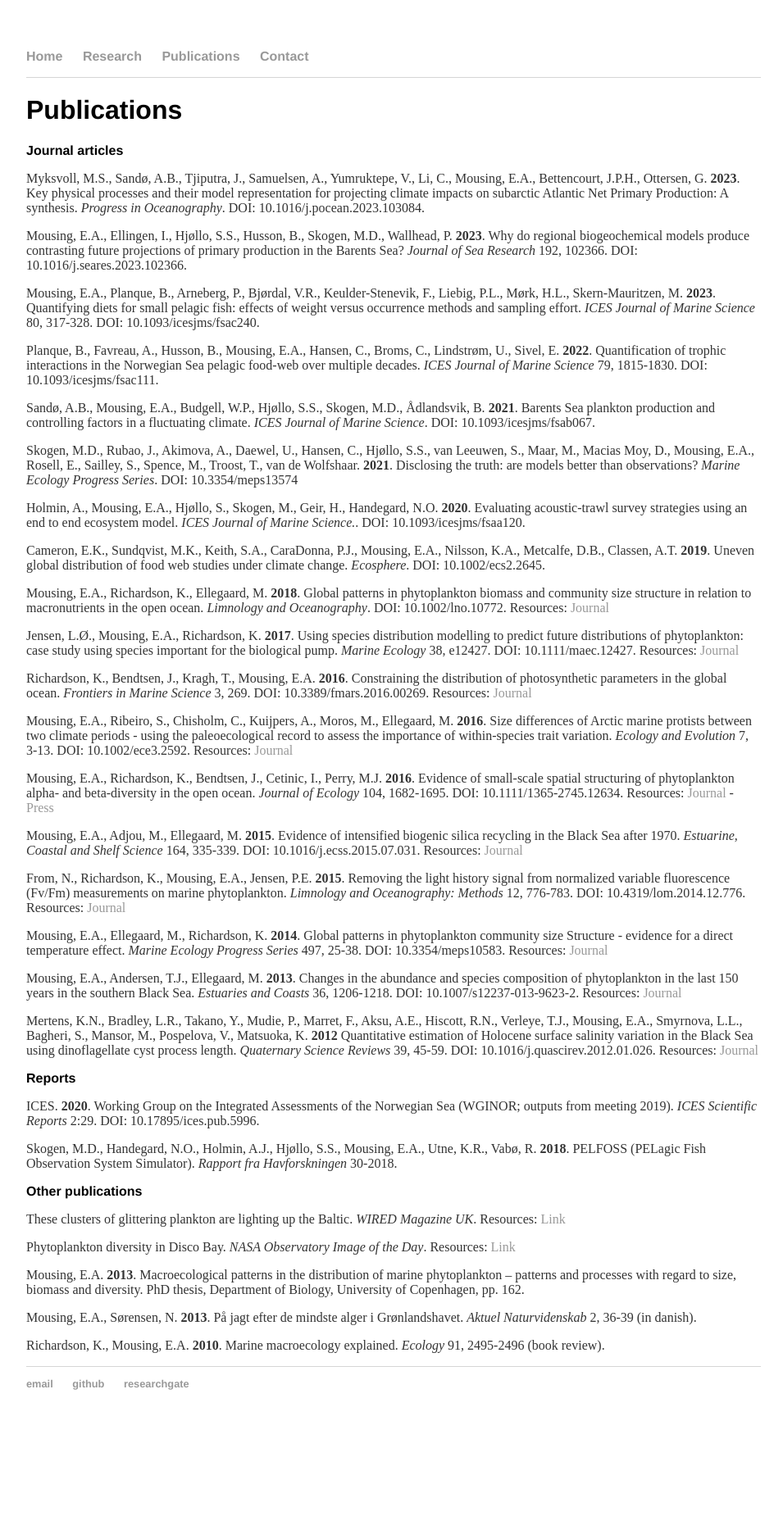
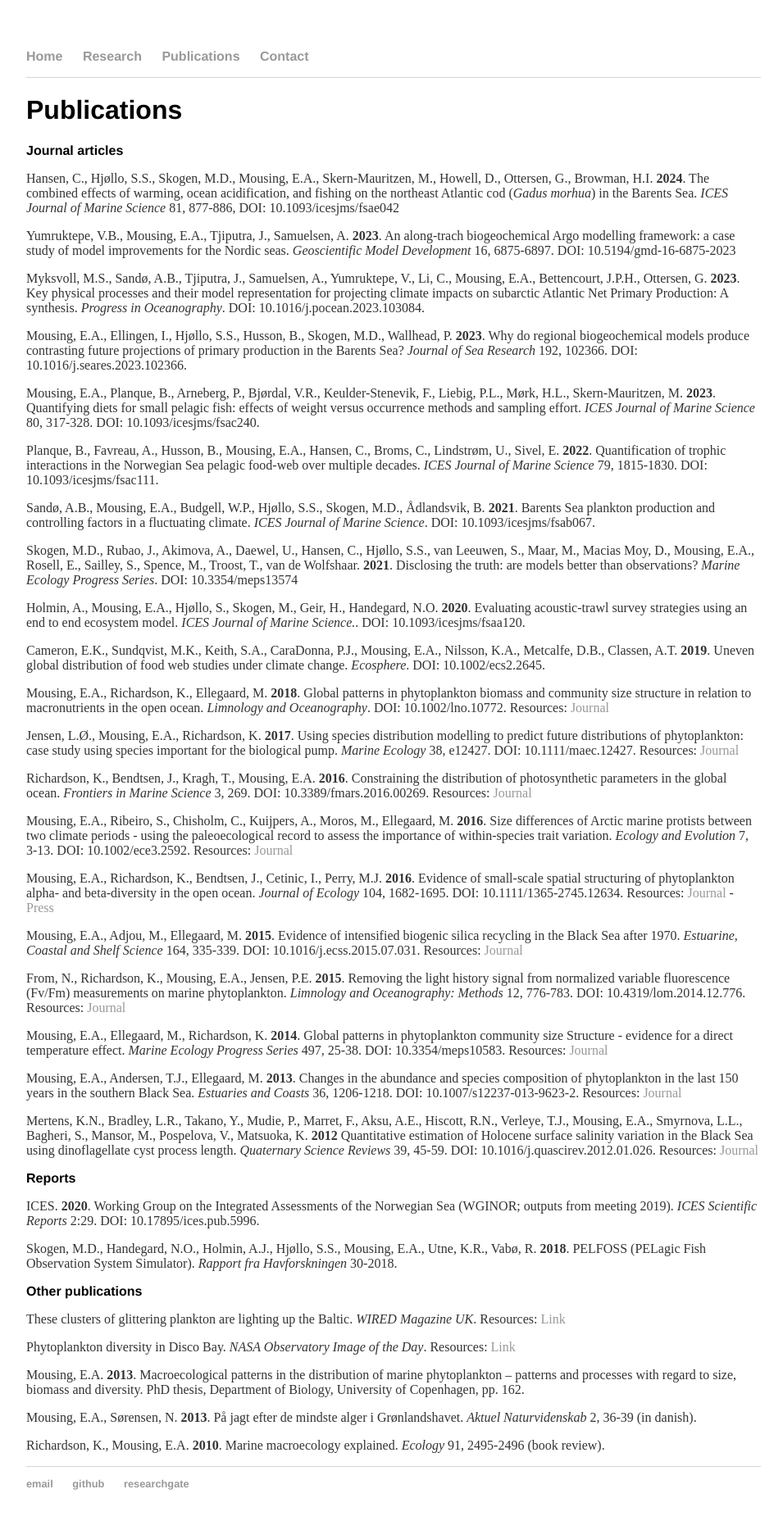
Before and after one commit to eamousing/eamousing.github.io, a Jekyll site: the page built from publications.html, in a window 1280 px wide. Shown: the whole page at 82% size, without its empty margins (160-1115 px from the left). Built offline with Jekyll 4.4.1, drawn with Linux system fonts in a browser that asks for light colours; Markdown is read by kramdown in place of the engine named in the settings; before the commit the page ends 1756 px from its top, so only the background shows below that.

Commit message:
Update publications.html

```diff
--- a/publications.html
+++ b/publications.html
@@ -5,6 +5,8 @@ title: Publications
 <div class="blurb">
 	<h1>Publications</h1>
         <h2>Journal articles</h2>
+	    <p>Hansen, C., Hjøllo, S.S., Skogen, M.D., Mousing, E.A., Skern-Mauritzen, M., Howell, D., Ottersen, G., Browman, H.I. <b>2024</b>. The combined effects of warming, ocean acidification, and fishing on the northeast Atlantic cod (<i>Gadus morhua</i>) in the Barents Sea. <i>ICES Journal of Marine Science</i> 81, 877-886, DOI: 10.1093/icesjms/fsae042</p>
+	    <p>Yumruktepe, V.B., Mousing, E.A., Tjiputra, J., Samuelsen, A. <b>2023</b>. An along-trach biogeochemical Argo modelling framework: a case study of model improvements for the Nordic seas. <i>Geoscientific Model Development</i> 16, 6875-6897. DOI: 10.5194/gmd-16-6875-2023 </p>
 	    <p>Myksvoll, M.S., Sandø, A.B., Tjiputra, J., Samuelsen, A., Yumruktepe, V., Li, C., Mousing, E.A., Bettencourt, J.P.H., Ottersen, G. <b>2023</b>. Key physical processes and their model representation for projecting climate impacts on subarctic Atlantic Net Primary Production: A synthesis. <i>Progress in Oceanography</i>. DOI: 10.1016/j.pocean.2023.103084.</p>
 	    <p>Mousing, E.A., Ellingen, I., Hjøllo, S.S., Husson, B., Skogen, M.D., Wallhead, P. <b>2023</b>. Why do regional biogeochemical models produce contrasting future projections of primary production in the Barents Sea? <i>Journal of Sea Research</i> 192, 102366. DOI: 10.1016/j.seares.2023.102366.</p>
 	    <p>Mousing, E.A., Planque, B., Arneberg, P., Bjørdal, V.R., Keulder-Stenevik, F., Liebig, P.L., Mørk, H.L., Skern-Mauritzen, M. <b>2023</b>. Quantifying diets for small pelagic fish: effects of weight versus occurrence methods and sampling effort. <i>ICES Journal of Marine Science</i> 80, 317-328. DOI: 10.1093/icesjms/fsac240.</p>
```
